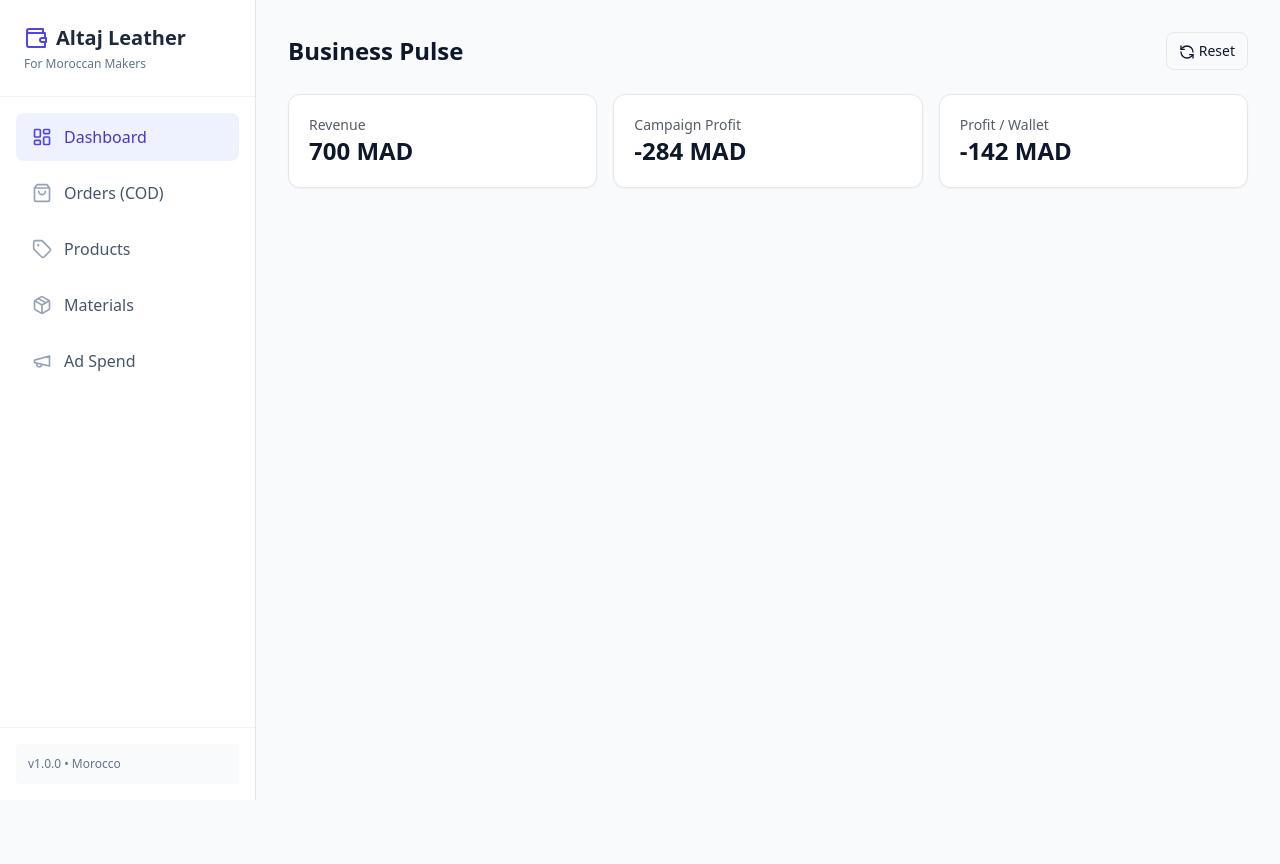
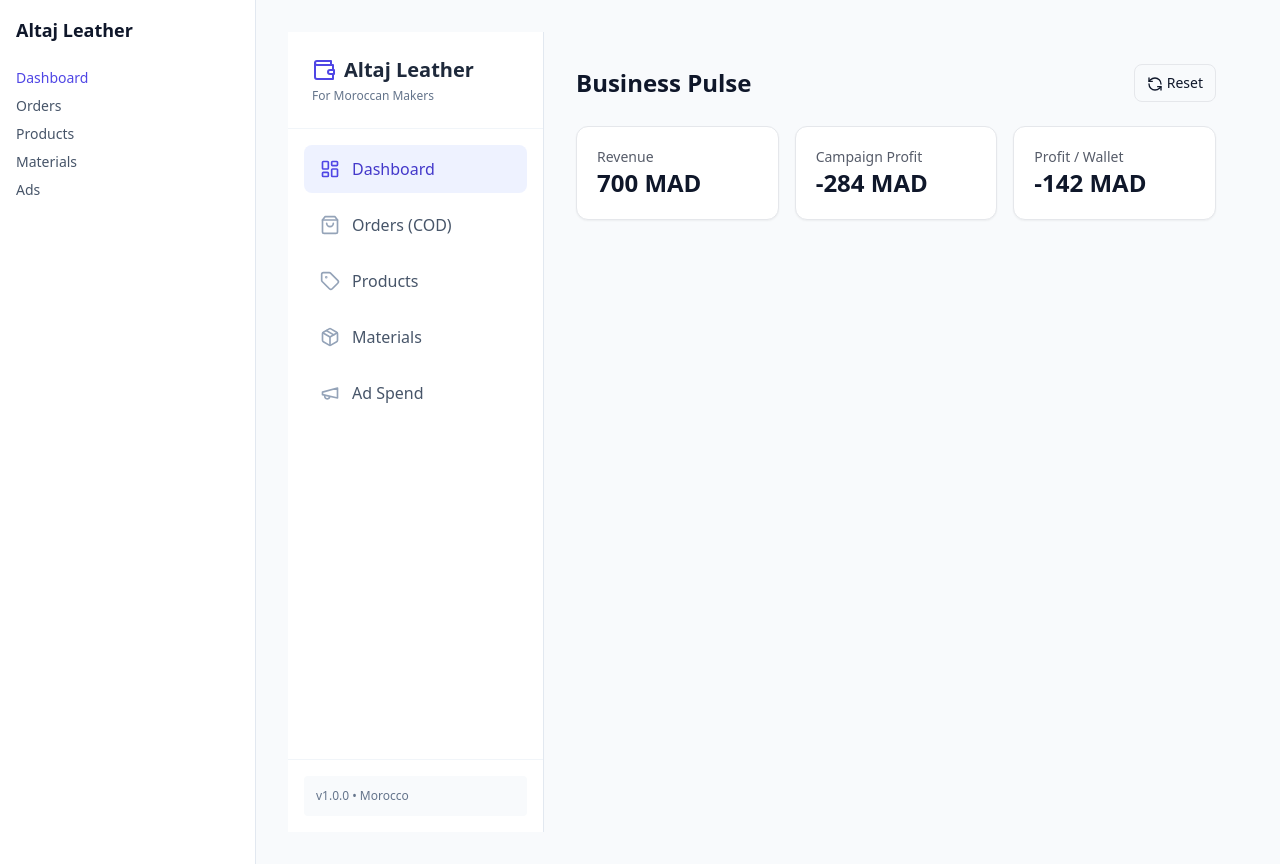
Before and after one commit to thekey2323/Altaj-Profit, a Next.js app: page / in a window 1280 px wide. Before the commit the page ends 800 px from the top, so only its background shows below. Built offline with nearby package versions, Linux system fonts and the light colour scheme.

Commit message:
Update layout.tsx

```diff
--- a/app/layout.tsx
+++ b/app/layout.tsx
@@ -14,7 +14,26 @@
   return (
     <html lang="en">
       <body className="bg-slate-50 text-slate-900 font-sans antialiased">
-        {children}
+        <div className="flex min-h-screen">
+
+          {/* Sidebar (desktop only) */}
+          <aside className="hidden md:flex w-64 flex-col bg-white border-r border-slate-200 p-4">
+            <div className="font-bold text-lg mb-6">Altaj Leather</div>
+            <nav className="space-y-2 text-sm text-slate-600">
+              <div className="font-medium text-indigo-600">Dashboard</div>
+              <div>Orders</div>
+              <div>Products</div>
+              <div>Materials</div>
+              <div>Ads</div>
+            </nav>
+          </aside>
+
+          {/* Main content */}
+          <main className="flex-1 p-4 md:p-8 max-w-7xl mx-auto w-full">
+            {children}
+          </main>
+
+        </div>
       </body>
     </html>
   );
```
